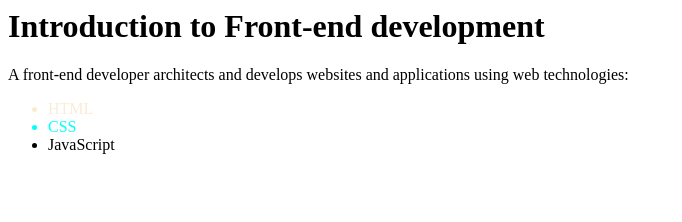
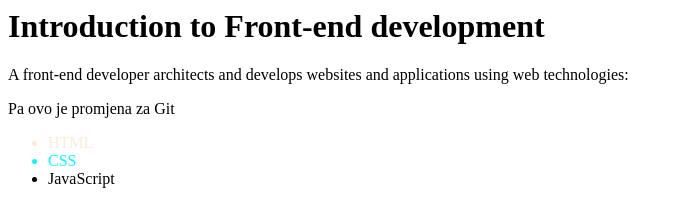
Before and after one commit to DraganaMrakic/Frontend_development, a plain HTML site: page index.html in a window 1280 px wide. Shown: the whole page, without its empty margins (0-682 px from the left). Drawn offline with Linux system fonts and the light colour scheme.

Commit message:
New Paragraph added

```diff
--- a/index.html
+++ b/index.html
@@ -1,5 +1,6 @@
 <h1>Introduction to Front-end development</h1>
 <p>A front-end developer architects and develops websites and applications using web technologies:</p>
+<p>Pa ovo je promjena za Git</p>
 <ul>
 <li style="color:antiquewhite">HTML</li>
 <li style="color:aqua">CSS</li>
```
